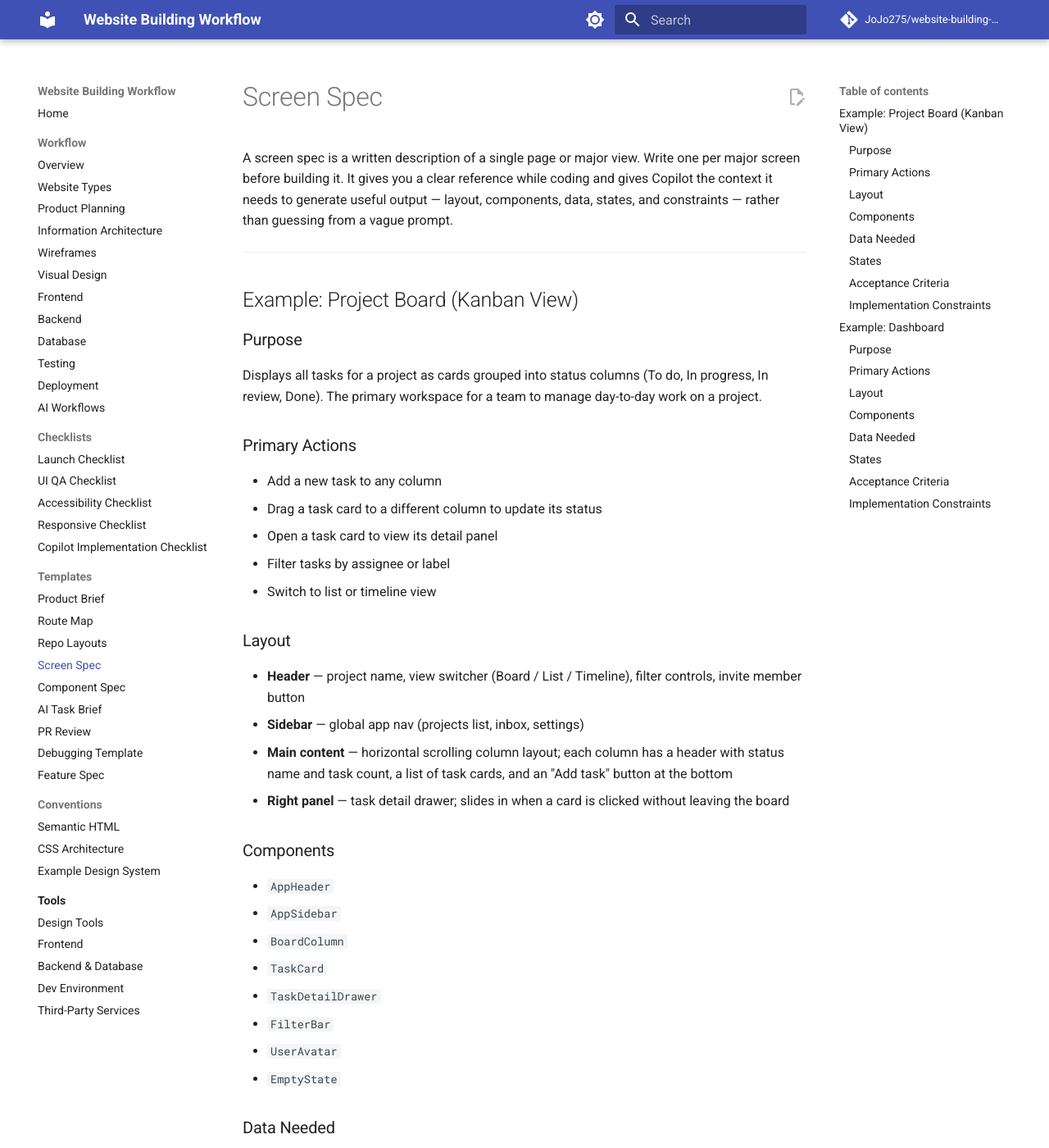
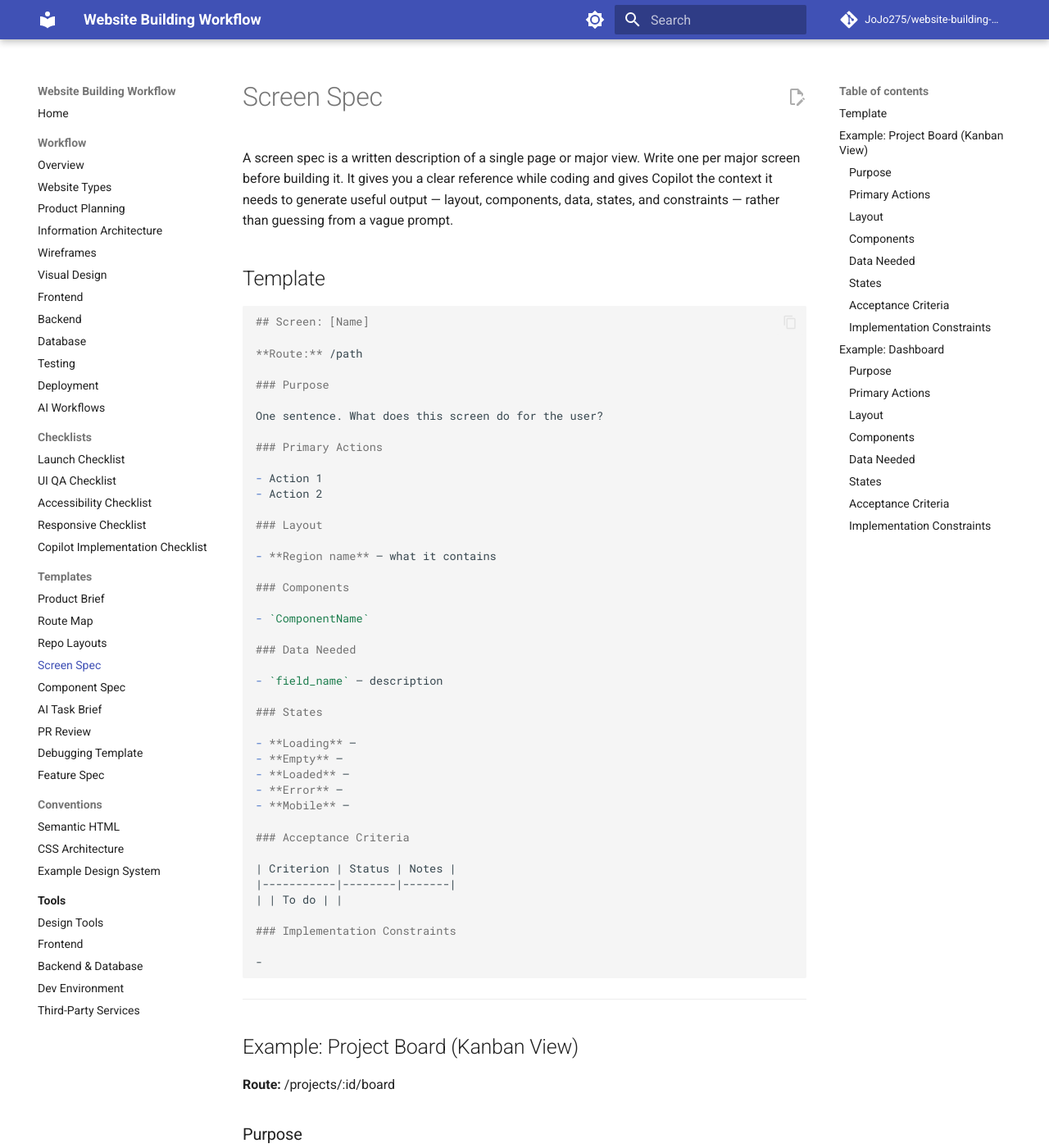
Before and after one commit to JoJo275/website-building-workflow, an MkDocs documentation site: the page built from docs/starters/screen-spec.md, in a window 1280 px wide and 1400 px high. Shown: the whole window at 82% size. Built offline with MkDocs 1.6.1 and Material for MkDocs 9.7.7, drawn with Linux system fonts in a browser that asks for light colours; comment, search, counter and statistics services are not loaded.

Commit message:
feat: expand screen spec documentation with template and additional examples

````diff
--- a/docs/starters/screen-spec.md
+++ b/docs/starters/screen-spec.md
@@ -2,9 +2,58 @@
 
 A screen spec is a written description of a single page or major view. Write one per major screen before building it. It gives you a clear reference while coding and gives Copilot the context it needs to generate useful output — layout, components, data, states, and constraints — rather than guessing from a vague prompt.
 
+## Template
+
+```markdown
+## Screen: [Name]
+
+**Route:** /path
+
+### Purpose
+
+One sentence. What does this screen do for the user?
+
+### Primary Actions
+
+- Action 1
+- Action 2
+
+### Layout
+
+- **Region name** — what it contains
+
+### Components
+
+- `ComponentName`
+
+### Data Needed
+
+- `field_name` — description
+
+### States
+
+- **Loading** —
+- **Empty** —
+- **Loaded** —
+- **Error** —
+- **Mobile** —
+
+### Acceptance Criteria
+
+| Criterion | Status | Notes |
+|-----------|--------|-------|
+| | To do | |
+
+### Implementation Constraints
+
+-
+```
+
 ---
 
 ## Example: Project Board (Kanban View)
+
+**Route:** /projects/:id/board
 
 ### Purpose
 
@@ -72,6 +121,8 @@ Displays all tasks for a project as cards grouped into status columns (To do, In
 
 ## Example: Dashboard
 
+**Route:** /dashboard
+
 ### Purpose
 
 Give users a quick overview of feedback health and what needs attention.
````
